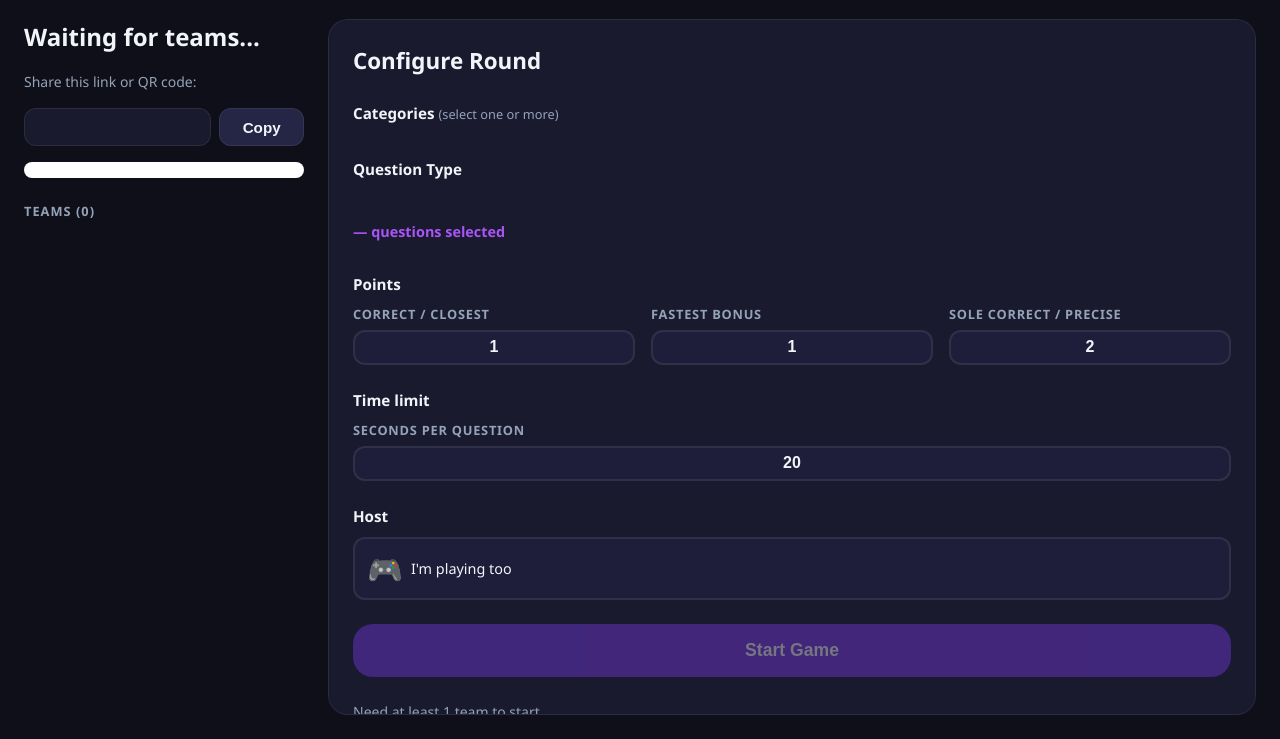
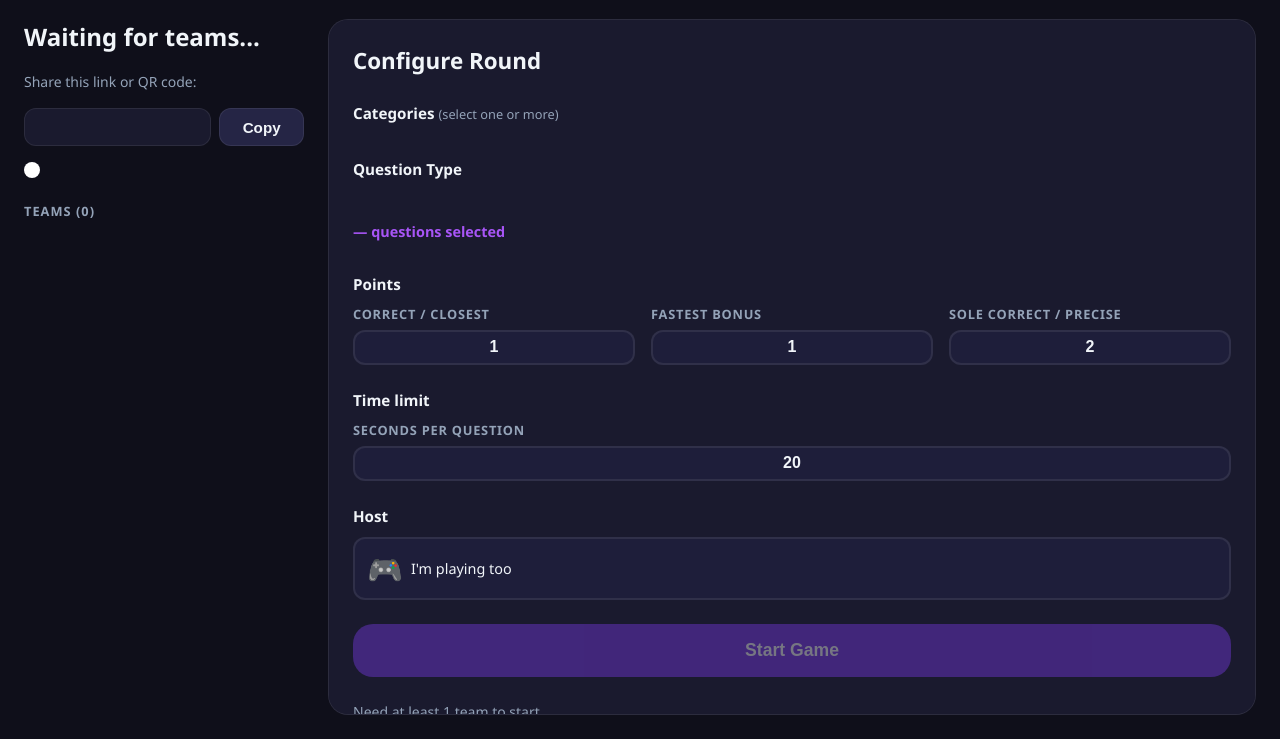
Before and after one commit to lukasbommler/MyPubQuiz, a website: page public/host.html in a window 1280 px wide. Shown: the part 61-800 px from the top of the page. Drawn offline with nearby package versions, Linux system fonts and the light colour scheme; no server answers.

Commit message:
host layout update

```diff
--- a/public/css/host.css
+++ b/public/css/host.css
@@ -59,7 +59,8 @@ body.host-body {
   gap: 1rem;
 }
 #lobby-qr {
-  display: inline-block;
+  display: block;
+  align-self: flex-start;
   line-height: 0;
   overflow: hidden;
 }
```
